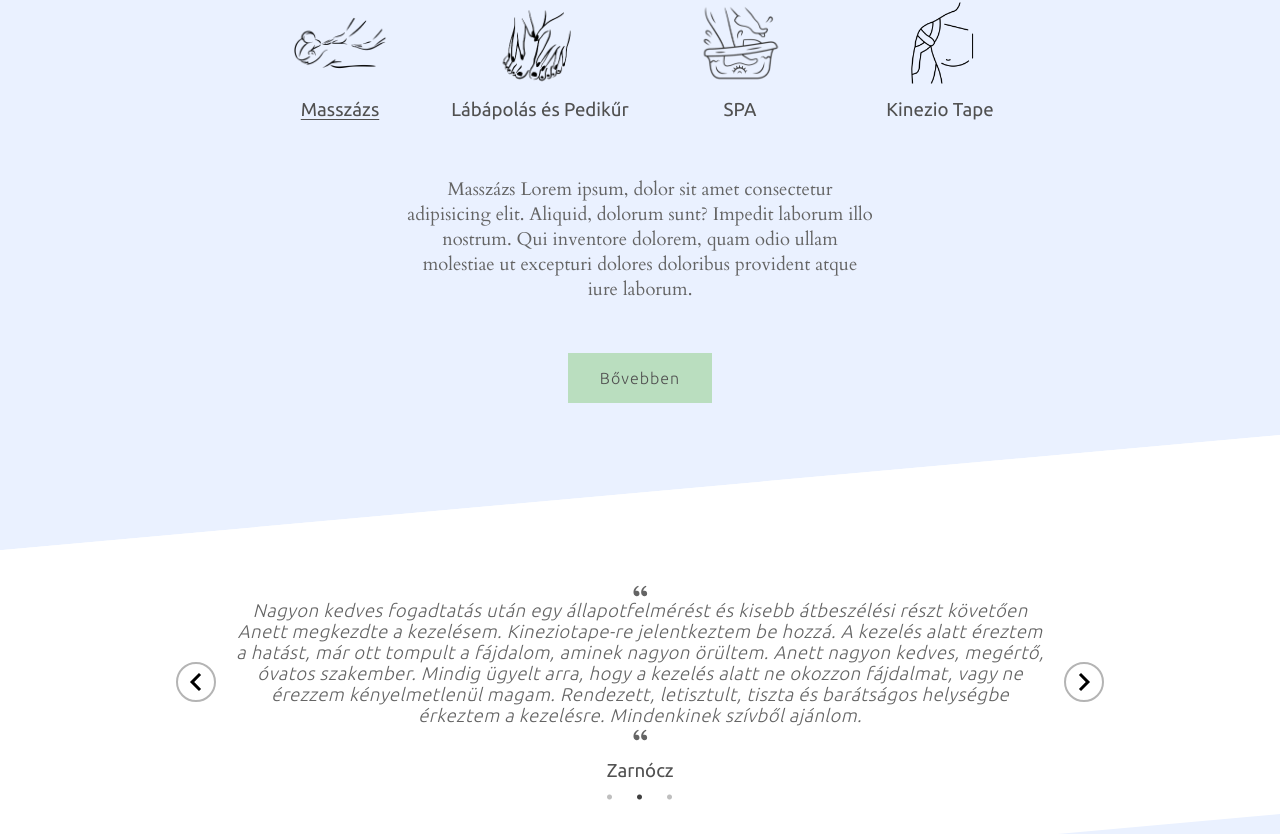
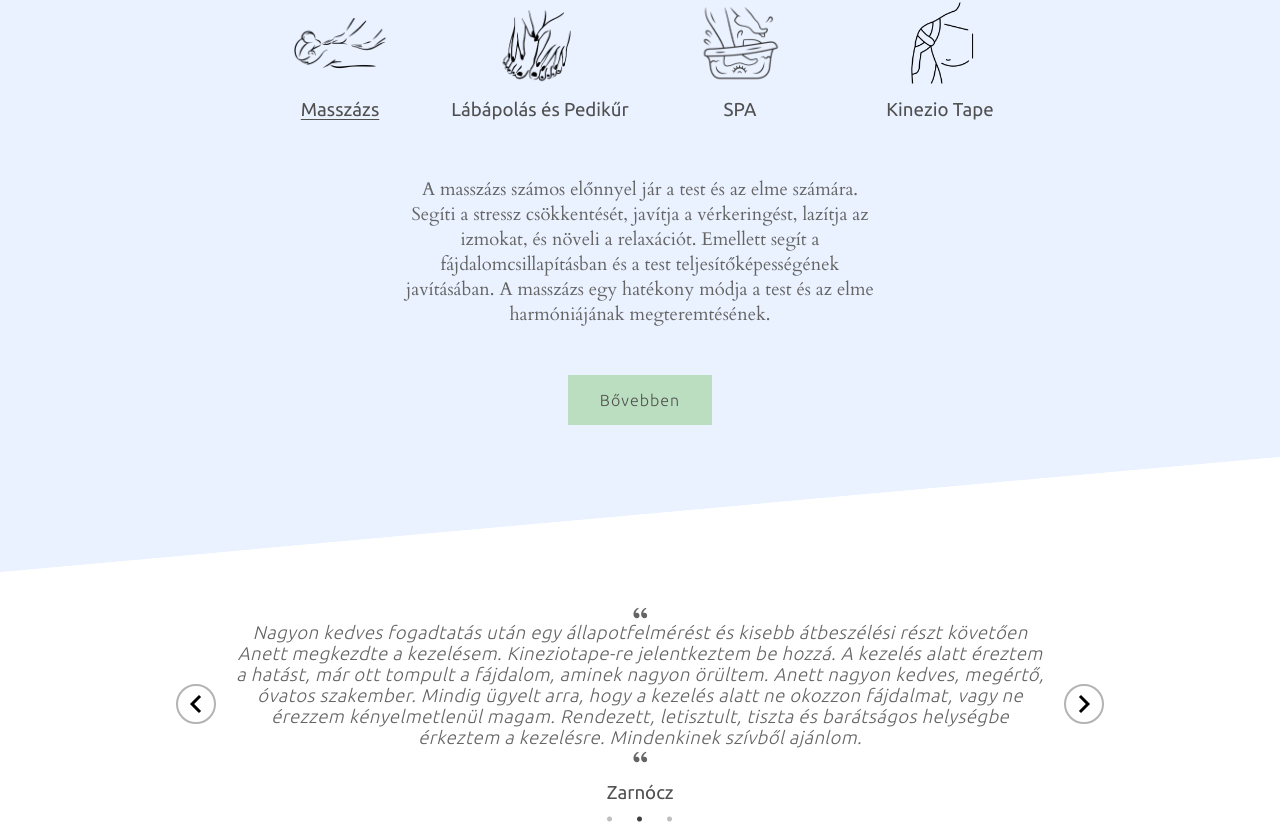
Before and after one commit to Karoly-Git/talpak, a React (Create React App) app: page / in a window 1280 px wide. Shown: the part 1206-2040 px from the top of the page. Built offline with nearby package versions, Linux system fonts and the light colour scheme.

Commit message:
Data update

```diff
--- a/src/App.js
+++ b/src/App.js
@@ -12,6 +12,7 @@ import './css/App.css';
 import { BsPencilSquare as PenIcon } from 'react-icons/bs';
 import { FaExclamation as ErrorIcon } from 'react-icons/fa';
 import { AiOutlineClose as CloseIcon } from 'react-icons/ai';
+import { MdOutlineNavigateNext as ArrowIcon } from 'react-icons/md';
 
 // Navigation Component Imports
 import { MainNavigation, MobileNavigation, SecondaryNavigation, BottomNavigation } from '../src/components/Navigations';
@@ -30,7 +31,6 @@ import FelhasznalasiFeltetelek from './components/pages/FelhasznalasiFeltetelek'
 
 // Other Component Imports
 import ScrollToTop from './components/ScrollToTop';
-import { MdOutlineNavigateNext as ArrowIcon } from 'react-icons/md';
 
 export default function App() {
   const [isStatusBoxOpen, setIsStatusBoxOpen] = useState(false);
--- a/src/components/ServiceSnippets.jsx
+++ b/src/components/ServiceSnippets.jsx
@@ -51,7 +51,7 @@ export default function ServiceSnippets() {
                 <div key={i}
                     // This style to be moved to SCSS !!!
                     style={{ display: 'flex', flexDirection: 'column', alignItems: 'center' }}>
-                    <m.p {...animations.p}>{e.name} {activeServices[i].description.snippet}</m.p>
+                    <m.p {...animations.p}>{activeServices[i].description.snippet}</m.p>
 
                     <Link to={`/szolgaltatasok#${activeServices[i].id}`}>
                         <button>Bővebben</button>
--- a/src/components/pages/Szolgaltatasok.jsx
+++ b/src/components/pages/Szolgaltatasok.jsx
@@ -1,5 +1,5 @@
 // React Imports
-import React, { useState } from 'react';
+import React, { useState, useEffect } from 'react';
 
 // Custom Components and Data Imports
 import { HeadSection, Section } from '../Sections';
@@ -27,6 +27,10 @@ export default function Szolgaltatasok() {
         setServiceName(activeServices[i].description.main[eIndex].name);
         setDescription(activeServices[i].description.main[eIndex].description);
     };
+
+    useEffect(() => {
+        document.querySelector('.detail-box').scrollTop = 0;
+    }, [isBoxVisible]);
 
     return (
         <m.div className='page szolgaltatasok' {...animations.pageTransition}>
--- a/src/config.json
+++ b/src/config.json
@@ -1,6 +1,6 @@
 {
     "settings": {
-        "isLocalServer": true,
+        "isLocalServer": false,
         "isMaintenance": false
     },
     "urls": {
--- a/src/css/jo_tudni.css
+++ b/src/css/jo_tudni.css
@@ -19,7 +19,7 @@ $navy: rgb(0, 0, 128);
   background-image: url("../img/info.png");
   background-size: cover;
   background-position: center;
-  filter: blur(8px);
+  filter: blur(3px);
   /* Adjust the blur amount as needed */
   position: absolute;
   top: 0;
--- a/src/css/jo_tudni.scss
+++ b/src/css/jo_tudni.scss
@@ -15,7 +15,7 @@
         background-image: url('../img/info.png');
         background-size: cover;
         background-position: center;
-        filter: blur(8px);
+        filter: blur(3px);
         /* Adjust the blur amount as needed */
         position: absolute;
         top: 0;
--- a/src/data/services.js
+++ b/src/data/services.js
@@ -24,7 +24,7 @@ export const services = [
             },
         },
         description: {
-            snippet: "Lorem ipsum, dolor sit amet consectetur adipisicing elit. Aliquid, dolorum sunt? Impedit laborum illo nostrum. Qui inventore dolorem, quam odio ullam molestiae ut excepturi dolores doloribus provident atque iure laborum.",
+            snippet: "A masszázs számos előnnyel jár a test és az elme számára. Segíti a stressz csökkentését, javítja a vérkeringést, lazítja az izmokat, és növeli a relaxációt. Emellett segít a fájdalomcsillapításban és a test teljesítőképességének javításában. A masszázs egy hatékony módja a test és az elme harmóniájának megteremtésének.",
             main: [
                 {
                     name: 'Talp és arc diagnosztika',
@@ -406,7 +406,7 @@ export const services = [
             },
         },
         description: {
-            snippet: "Lorem ipsum, dolor sit amet consectetur adipisicing elit. Aliquid, dolorum sunt? Impedit laborum illo nostrum. Qui inventore dolorem, quam odio ullam molestiae ut excepturi dolores doloribus provident atque iure laborum.",
+            snippet: "A lábápolás és pedikűr fontosak a lábak egészségének és szépségének fenntartásához. A gondoskodó pedikűr segít megszabadulni az elhalt bőrrétegektől, körömcsontról és körömápolásról gondoskodik. Emellett a lábmasszázs felfrissíti a fáradt lábakat, növeli a vérkeringést, és csökkenti a stresszt. Az egészséges és ápolt lábak nemcsak jól néznek ki, hanem növelik a komfortérzetet is.",
             main: [
                 {
                     name: 'Körömápolás',
@@ -690,7 +690,7 @@ export const services = [
             },
         },
         description: {
-            snippet: "Lorem ipsum, dolor sit amet consectetur adipisicing elit. Aliquid, dolorum sunt? Impedit laborum illo nostrum. Qui inventore dolorem, quam odio ullam molestiae ut excepturi dolores doloribus provident atque iure laborum.",
+            snippet: "A lábfürdő és kényeztető lábápolás kiváló módja a lábak feltöltésének és ellazításának. A forró víz, masszázs és aromaterápia összjátéka segít enyhíteni a feszültséget, javítja a vérkeringést, és pihentető élményt nyújt. A lábfürdő segít megszüntetni a fáradtságot, hidratálja a bőrt, és frissességet ad a lábaknak. Ez egy kiváló módja annak, hogy kikapcsolódjunk és gondoskodjunk lábaink egészségéről és szépségéről.",
             main: [
                 {
                     name: 'Vizes talpmasszázs',
@@ -724,7 +724,7 @@ export const services = [
             },
         },
         description: {
-            snippet: "Lorem ipsum, dolor sit amet consectetur adipisicing elit. Aliquid, dolorum sunt? Impedit laborum illo nostrum. Qui inventore dolorem, quam odio ullam molestiae ut excepturi dolores doloribus provident atque iure laborum.",
+            snippet: "A kinezio tapasz rendkívül hasznos segítség a sérülések és fájdalmak kezelésében. Rugalmas kialakítása lehetővé teszi, hogy könnyen alkalmazható legyen a bőrön anélkül, hogy mozgásunkat korlátozná. A tapasz támogatja az izmokat és szalagokat, javítja a vérkeringést, és enyhíti a fájdalmat. Használata segít az izomfeszültség csökkentésében, sérülések utáni gyorsabb regenerációban, és javítja a sportteljesítményt. A kinezio tapasz egy kiváló eszköz a gyógyuláshoz és a mozgás szabadságának visszaszerzéséhez.",
             main: [
                 {
                     name: 'Kinezio Tape',
```
